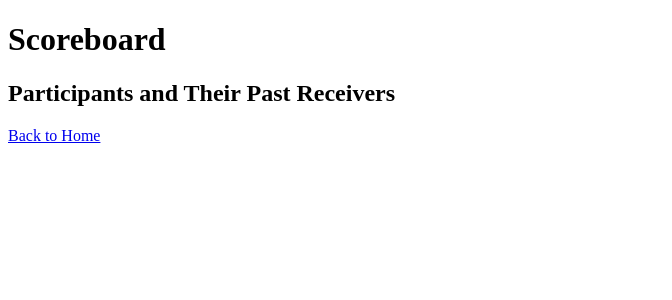
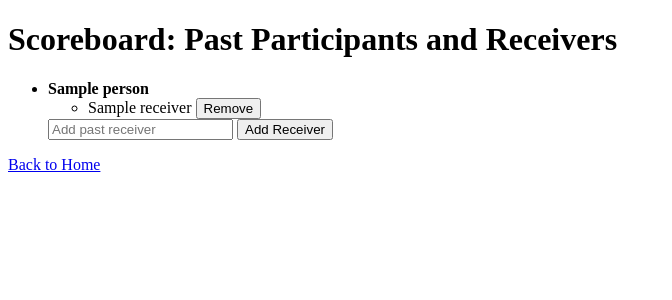
Before and after one commit to zockerei/secret-santa, a Flask app: page /scoreboard in a window 1280 px wide. Shown: the top 300 px of the page, without its empty margins (0-672 px from the left). Run offline with Flask 3, Linux system fonts and the light colour scheme; tables that the repository leaves empty hold one stand-in row (values such as "Sample post"); data that the repository does not hold is empty.

Commit message:
Added a button to add and remove past receiver. Fixed errors if database is empty. Tables now get created on app startup. Udated route to scoreboard. Renamed members to participants.

```diff
--- a/app.py
+++ b/app.py
@@ -29,6 +29,9 @@ db_path = os.path.join(app.instance_path, 'secret_santa.db')
 # Initialize SQLStatements with the correct path
 sql_statements = sql.SqlStatements(db_path)
 
+# Ensure tables are created when the app starts
+sql_statements.create_tables()
+
 
 @app.route('/')
 def index():
@@ -41,6 +44,10 @@ def index():
         str: The rendered HTML content for the homepage.
     """
     participants = sql_statements.get_all_participants()
+
+    if participants is None:  # Fallback in case no participants exist
+        participants = []
+
     return render_template('index.html', participants=participants)
 
 
@@ -79,25 +86,67 @@ def remove_member(person_id):
     return redirect(url_for('index'))
 
 
+@app.route('/add_receiver/<int:person_id>', methods=['POST'])
+def add_receiver(person_id):
+    """
+    Add a past receiver for a specific person.
+
+    This function adds a past receiver to the database for a given person.
+
+    Parameters:
+        person_id (int): The ID of the person for whom to add a past receiver.
+
+    Returns:
+        redirect: Redirects to the scoreboard after adding the receiver.
+    """
+    receiver_name = request.form['receiver_name']
+    sql_statements.add_receiver(person_id, receiver_name)
+    return redirect(url_for('scoreboard'))
+
+
+@app.route('/remove_receiver/<int:person_id>/<string:receiver_name>', methods=['POST'])
+def remove_receiver(person_id, receiver_name):
+    """
+    Remove a past receiver for a specific person.
+
+    This function removes a specific past receiver from the database for a given person.
+
+    Parameters:
+        person_id (int): The ID of the person from whom to remove a past receiver.
+        receiver_name (str): The name of the receiver to remove.
+
+    Returns:
+        redirect: Redirects to the scoreboard after removing the receiver.
+    """
+    sql_statements.remove_receiver(person_id, receiver_name)
+    return redirect(url_for('scoreboard'))
+
+
 @app.route('/scoreboard')
 def scoreboard():
     """
-    View to display the scoreboard of all participants and their past receivers.
+    Display the scoreboard with all past participants and their receivers.
 
-    Fetches all participants and their past receivers from the database and renders the scoreboard.html
-    template to display the data.
+    This function fetches all participants and their past receivers, then renders the scoreboard.
+    If there are no participants, an empty scoreboard will be shown.
 
     Returns:
-        str: The rendered HTML content displaying the scoreboard of participants and their past receivers.
+        str: The rendered HTML content of the scoreboard.
     """
-    participants = sql_statements.get_all_participants()
-    scoreboard_data = {}
+    participants = sql_statements.get_all_participants() or []
 
-    for person_id, name in participants:
-        receivers = sql_statements.get_past_receivers_for_person(person_id)
-        scoreboard_data[name] = receivers
+    # Create past_receivers only if participants exist
+    past_receivers = {}
+    if participants:
+        past_receivers = {
+            name: sql_statements.get_past_receivers_for_person(person_id) or []
+            for person_id, name in participants
+        }
 
-    return render_template('scoreboard.html', scoreboard=scoreboard_data)
+    # Create a dictionary mapping names to their IDs for form actions
+    participants_ids = {name: person_id for person_id, name in participants} if participants else {}
+
+    return render_template('scoreboard.html', participants=past_receivers, participants_ids=participants_ids)
 
 
 @app.route('/start_new_run')
--- a/templates/index.html
+++ b/templates/index.html
@@ -2,7 +2,7 @@
 {% block content %}
 <h1>Secret Santa</h1>
 
-<h2>Add New Member</h2>
+<h2>Add New Participant</h2>
 <form action="{{ url_for('add_member') }}" method="POST">
     <input type="text" name="name" placeholder="Enter name" required>
     <button type="submit">Add Member</button>
--- a/templates/scoreboard.html
+++ b/templates/scoreboard.html
@@ -1,17 +1,26 @@
 {% extends 'base.html' %}
 {% block content %}
-<h1>Scoreboard</h1>
+<h1>Scoreboard: Past Participants and Receivers</h1>
 
-<h2>Participants and Their Past Receivers</h2>
 <ul>
-    {% for participant, receivers in scoreboard.items() %}
+    {% for participant, receivers in participants.items() %}
     <li>
-        <strong>{{ participant }}:</strong>
+        <strong>{{ participant }}</strong>
         <ul>
             {% for receiver in receivers %}
-            <li>{{ receiver }}</li>
+            <li>
+                {{ receiver }}
+                <form action="{{ url_for('remove_receiver', person_id=participants_ids[participant], receiver_name=receiver) }}" method="POST" style="display:inline;">
+                    <button type="submit">Remove</button>
+                </form>
+            </li>
             {% endfor %}
         </ul>
+
+        <form action="{{ url_for('add_receiver', person_id=participants_ids[participant]) }}" method="POST">
+            <input type="text" name="receiver_name" placeholder="Add past receiver" required>
+            <button type="submit">Add Receiver</button>
+        </form>
     </li>
     {% endfor %}
 </ul>
```
